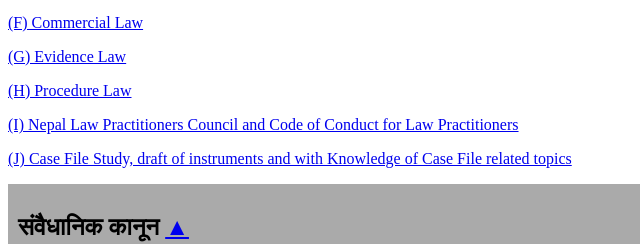
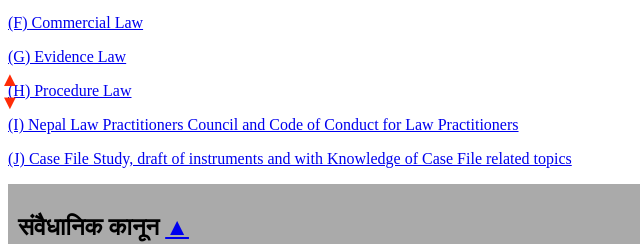
Before and after one commit to ShivaPrasadAcharya/BarSyllablesNep.git.io, a plain HTML site: page index.html in a window 1280 px wide. Shown: the part 286-530 px from the top of the page, 0-640 px from the left. Drawn offline with Linux system fonts and the light colour scheme.

Commit message:
Update index.html
topbottomscrollbuttonadded:file1.3

```diff
--- a/index.html
+++ b/index.html
@@ -119,6 +119,22 @@
       font-style: italic;
       color: brown;
     }
+           .link-container {
+        position: fixed;
+        bottom: 50%;
+        left: 0;
+        right: 0;
+        text-align: bottom;
+      }
+
+      /* Style for the links */
+      .link-container a {
+        color:rgba(255, 38, 0, 0.971);
+        text-decoration: none;
+        display: inline-block;
+        margin-right: 20px;
+        font-size: 20px;
+      }
   </style>
 </head>
 <body>
@@ -178,6 +194,11 @@
     Debaka Timilsina (M.A, M.Ed; LL.B) <br>
     Shiva Prasad Acharya (M.Sc.; LL.M)<br>
     श्रीपञ्चमि, २०७९ <a id="BOTTOM" href="#TOP">&#x25B2</a></p>
+
+       <div class="link-container">
+          <a href="#TOP">&#x25B2</a><BR>
+          <a href="#BOTTOM">&#x25BC</a>
+          </div>
 </body>
 </html>
 <!--Bar Syllables for 31 Exam in Nepali-->
```
